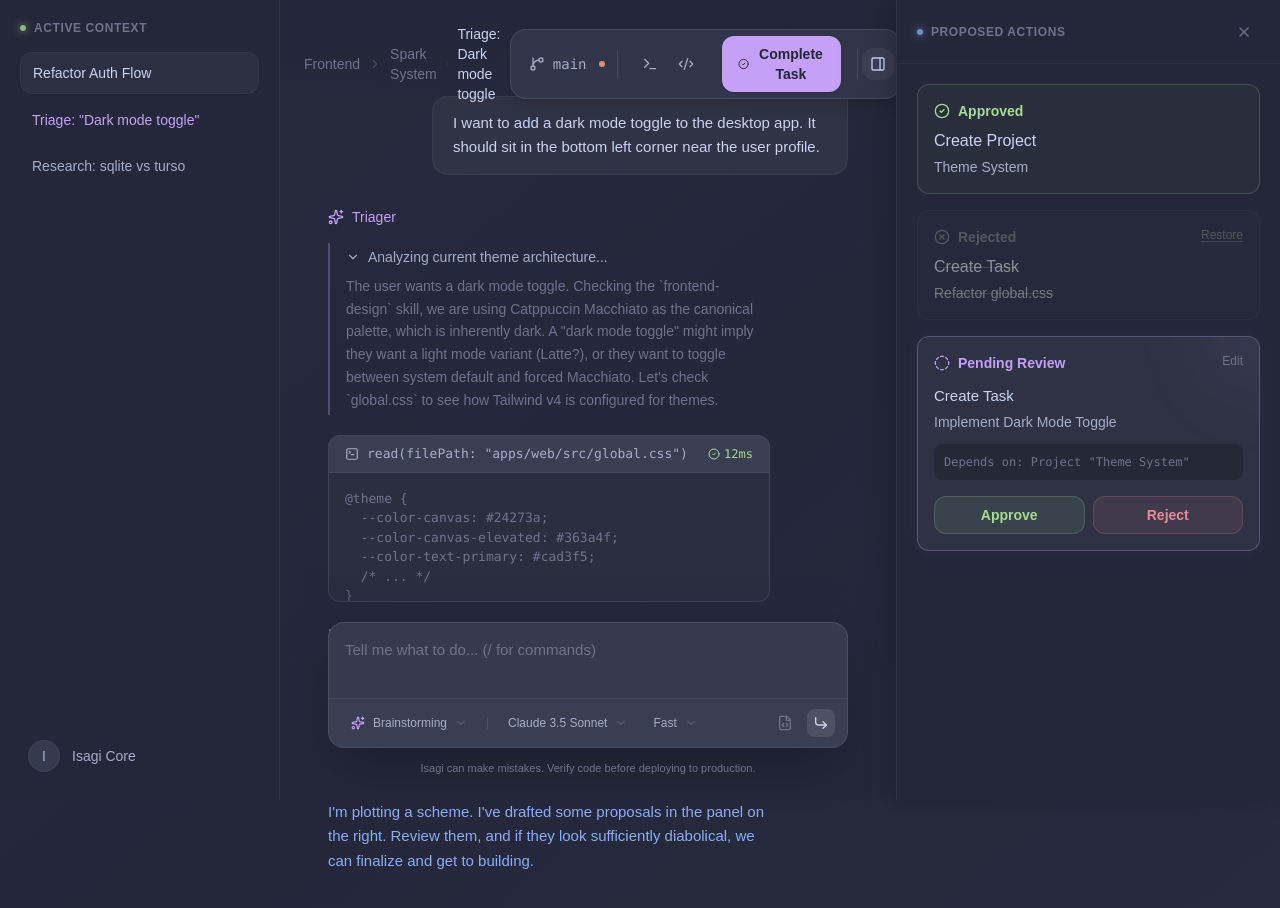
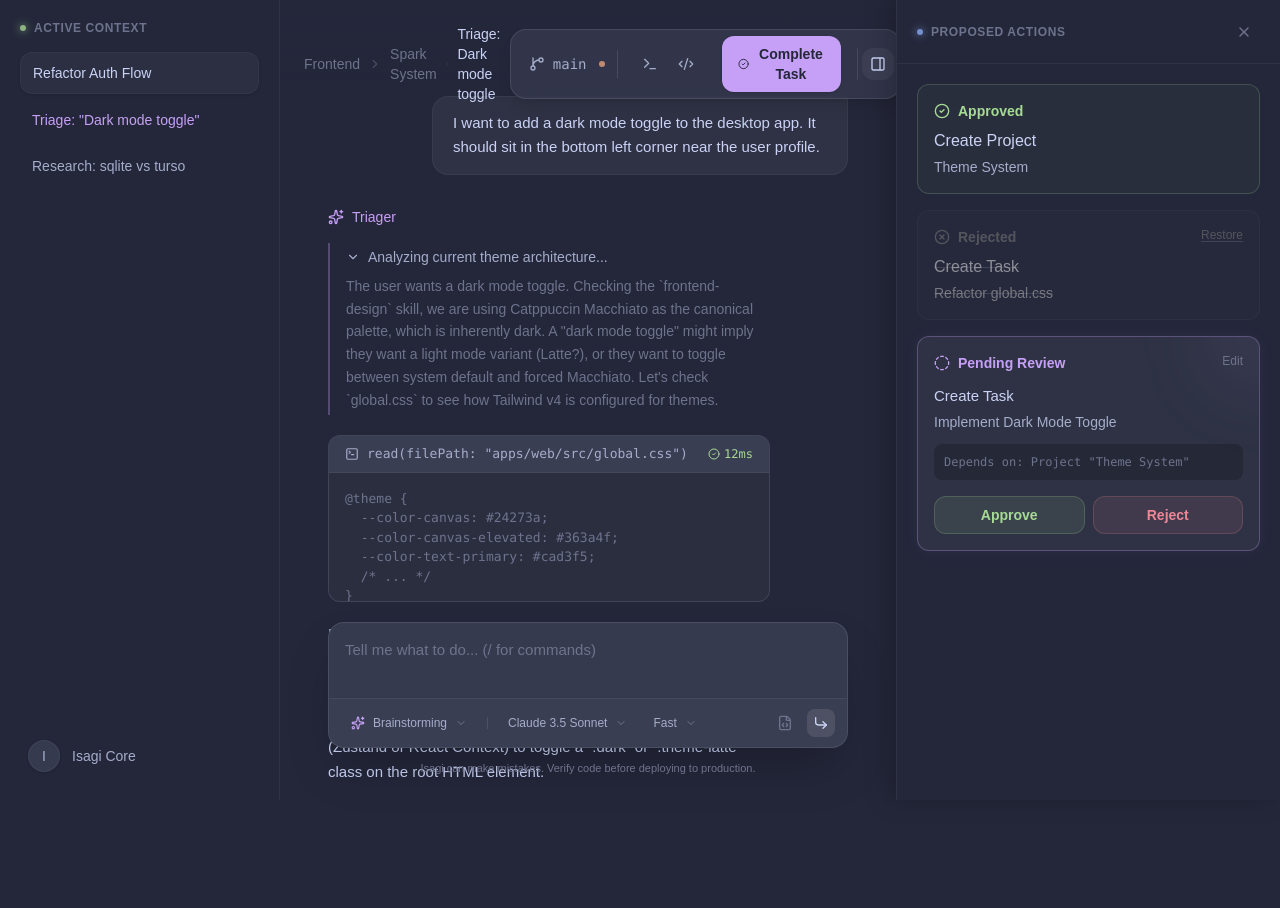
Before and after one commit to YourTechBudStudio/Isagi, a React (Vite) app in the folder apps/web/: page /session/1 in a window 1280 px wide. Shown: the top 908 px of the page. After the commit the page ends 800 px from the top, so only its background shows below. Built offline with nearby package versions, Linux system fonts and the light colour scheme.

Commit message:
draft: Fixed the scroll gradient issue
Signed-off-by: Noorain Panjwani <noorain.panjwani@gmail.com>

```diff
--- a/apps/web/src/components/layout/AppShell.tsx
+++ b/apps/web/src/components/layout/AppShell.tsx
@@ -19,7 +19,7 @@ export function AppShell({
   return (
     <div
       className={cn(
-        "bg-canvas text-text-primary font-body selection:bg-accent-violet/30 relative flex min-h-screen w-full overflow-x-hidden pl-[var(--layout-sidebar-width)]",
+        "bg-canvas text-text-primary font-body selection:bg-accent-violet/30 relative flex h-screen w-full overflow-hidden pl-[var(--layout-sidebar-width)]",
         className,
       )}
     >
--- a/apps/web/src/components/session/Composer.tsx
+++ b/apps/web/src/components/session/Composer.tsx
@@ -29,7 +29,7 @@ export function Composer({
   return (
     <div
       className={cn(
-        "from-canvas via-canvas pointer-events-none bg-linear-to-t to-transparent p-6 pt-12",
+        "pointer-events-none bg-transparent p-6 pt-12",
         containerClassName,
       )}
     >
--- a/apps/web/src/global.css
+++ b/apps/web/src/global.css
@@ -30,20 +30,25 @@
   --layout-panel-width: 384px;
 }
 
+html,
+body {
+  background-color: var(--color-canvas);
+}
+
 /* Apple-inspired global scrollbar */
 *::-webkit-scrollbar {
-  width: 10px;
-  height: 10px;
+  width: 12px;
+  height: 12px;
 }
 *::-webkit-scrollbar-track {
   background: transparent;
 }
 *::-webkit-scrollbar-thumb {
-  background-color: rgba(255, 255, 255, 0.15);
-  border-radius: 20px;
+  background-color: var(--color-canvas-elevated);
+  border-radius: 9999px;
   border: 3px solid transparent;
-  background-clip: content-box;
+  background-clip: padding-box;
 }
 *::-webkit-scrollbar-thumb:hover {
-  background-color: rgba(255, 255, 255, 0.3);
+  background-color: var(--color-text-tertiary);
 }
--- a/apps/web/src/pages/Home.tsx
+++ b/apps/web/src/pages/Home.tsx
@@ -41,7 +41,7 @@ export default function Home() {
         </div>
       }
     >
-      <main className="relative z-10 flex flex-1 flex-col">
+      <main className="relative z-10 flex h-screen flex-1 flex-col overflow-y-auto">
         <div
           className={cn(
             "from-canvas via-canvas/80 pointer-events-none fixed top-0 right-0 z-20 h-24 bg-linear-to-b to-transparent",
--- a/apps/web/src/pages/session/Session.tsx
+++ b/apps/web/src/pages/session/Session.tsx
@@ -35,22 +35,9 @@ export default function Session() {
   );
 
   return (
-    <AppShell
-      sidebar={<ContextSidebar items={sessionSidebarItems} />}
-      atmosphere={
-        <div className="pointer-events-none absolute inset-0 mix-blend-screen">
-          <div className="from-accent-blue/2 to-accent-violet/3 absolute inset-0 bg-linear-to-br via-transparent" />
-        </div>
-      }
-    >
-      <main className="relative z-10 flex flex-1 flex-col">
-        <div
-          className={cn(
-            "from-canvas via-canvas/80 pointer-events-none fixed top-0 z-20 h-24 bg-linear-to-b to-transparent",
-            "left-[var(--layout-sidebar-width)]",
-            rightPanelOpen ? "right-[var(--layout-panel-width)]" : "right-0",
-          )}
-        />
+    <AppShell sidebar={<ContextSidebar items={sessionSidebarItems} />}>
+      <main className="relative z-10 flex h-screen flex-1 flex-col overflow-y-auto">
+        <div className="from-canvas via-canvas/80 pointer-events-none fixed top-0 right-0 left-[var(--layout-sidebar-width)] z-20 h-24 bg-linear-to-b to-transparent" />
         <SessionActionBar
           breadcrumbs={sessionHeader.breadcrumbs}
           currentContext={sessionHeader.currentContext}
```
